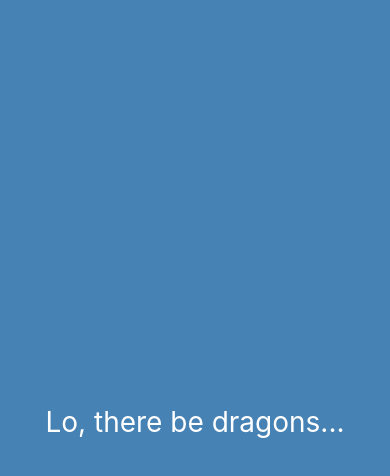
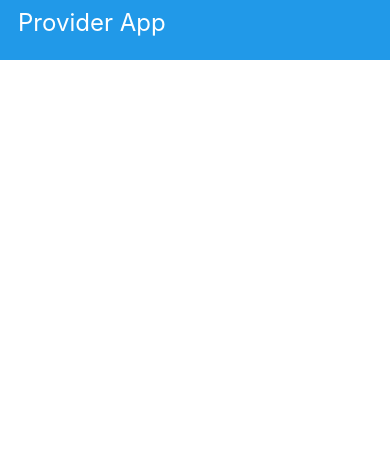
Before and after one commit to tnez/react-native-demo, a React Native app: screen / in a window 390 px wide. Shown: the top 476 px of the page. Built offline with nearby package versions, Linux system fonts and the light colour scheme.

Commit message:
Playing around with some App and Status bar

```diff
--- a/App.js
+++ b/App.js
@@ -1,13 +1,14 @@
 import React from 'react'
-import { StyleSheet, Text, View } from 'react-native'
+import { StyleSheet, View } from 'react-native'
 import SBGStatusBar from './src/components/SBGStatusBar'
+import SBGAppBar from './src/components/SBGAppBar'
 
 export default class App extends React.Component {
   render () {
     return (
       <View style={styles.container}>
         <SBGStatusBar />
-        <Text style={styles.content}>Lo, there be dragons...</Text>
+        <SBGAppBar />
       </View>
     )
   }
@@ -16,9 +17,6 @@ export default class App extends React.Component {
 const styles = StyleSheet.create({
   container: {
     flex: 1,
-    backgroundColor: 'steelblue',
-    alignItems: 'center',
-    justifyContent: 'center',
   },
   content: {
     color: 'white',
--- a/package.json
+++ b/package.json
@@ -44,6 +44,7 @@
   "dependencies": {
     "expo": "^17.0.0",
     "react": "16.0.0-alpha.6",
-    "react-native": "^0.44.0"
+    "react-native": "^0.44.0",
+    "react-native-elements": "^0.12.2"
   }
 }
--- /dev/null
+++ b/src/components/SBGAppBar/index.js
@@ -0,0 +1,33 @@
+import React from 'react'
+import { StyleSheet, Text, View } from 'react-native'
+
+const SBGAppBar = () => {
+  return (
+    <View style={styles.container}>
+      <View style={styles.innerContainer}>
+        <Text style={styles.title}>Provider App</Text>
+      </View>
+    </View>
+  )
+}
+
+const styles = StyleSheet.create({
+  container: {
+    backgroundColor: '#2199E8',
+    height: 60,
+  },
+  innerContainer: {
+    flex: 1,
+    flexDirection: 'row',
+    alignContent: 'center',
+    padding: 8,
+  },
+  title: {
+    color: 'white',
+    marginLeft: 10,
+    marginBottom: 0,
+    fontSize: 24,
+  },
+})
+
+export default SBGAppBar
--- a/src/components/SBGStatusBar/index.styles.js
+++ b/src/components/SBGStatusBar/index.styles.js
@@ -2,6 +2,7 @@ import { Platform, StyleSheet } from 'react-native'
 
 const styles = {
   container: {
+    backgroundColor: '#2A628F',
     height: Platform.OS === 'ios' ? 20 : 0,
   },
 }
```
Also changed, not shown: 1 other file (tests, documents, lock files or other folders).
